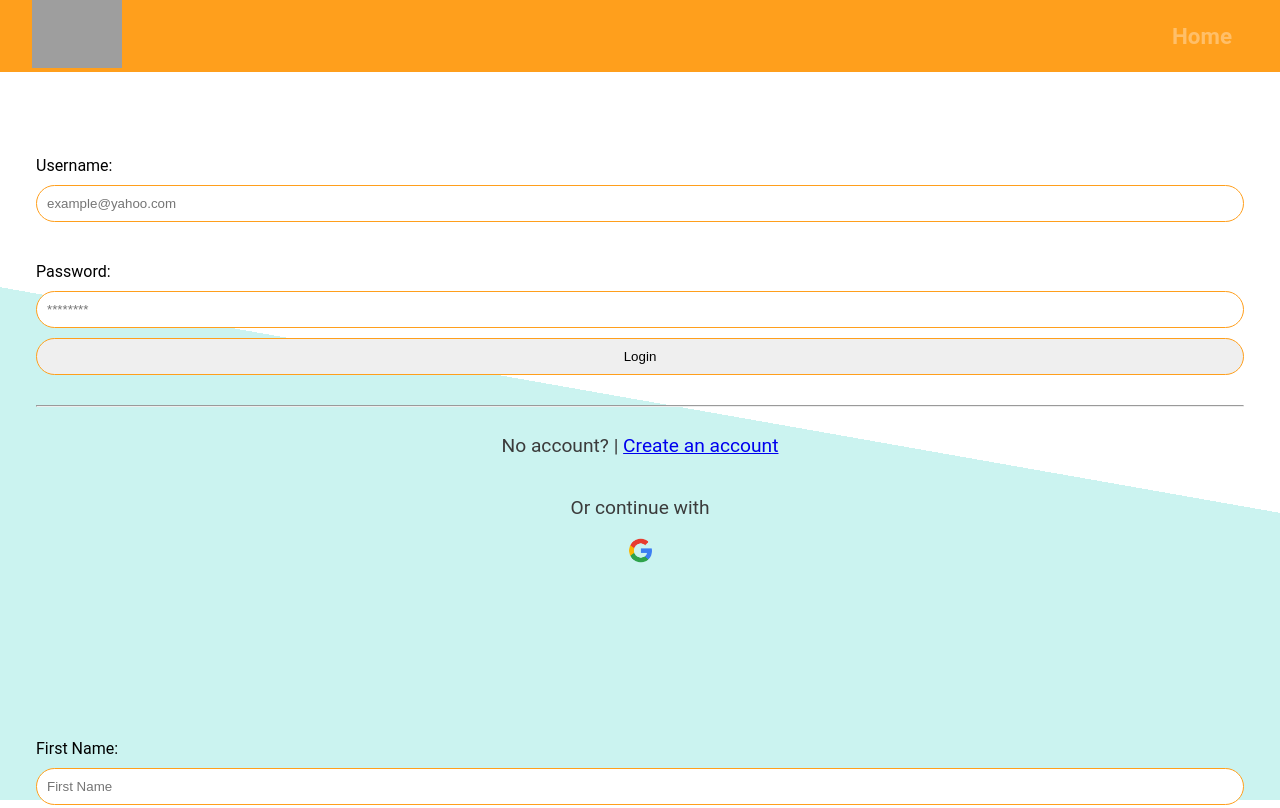
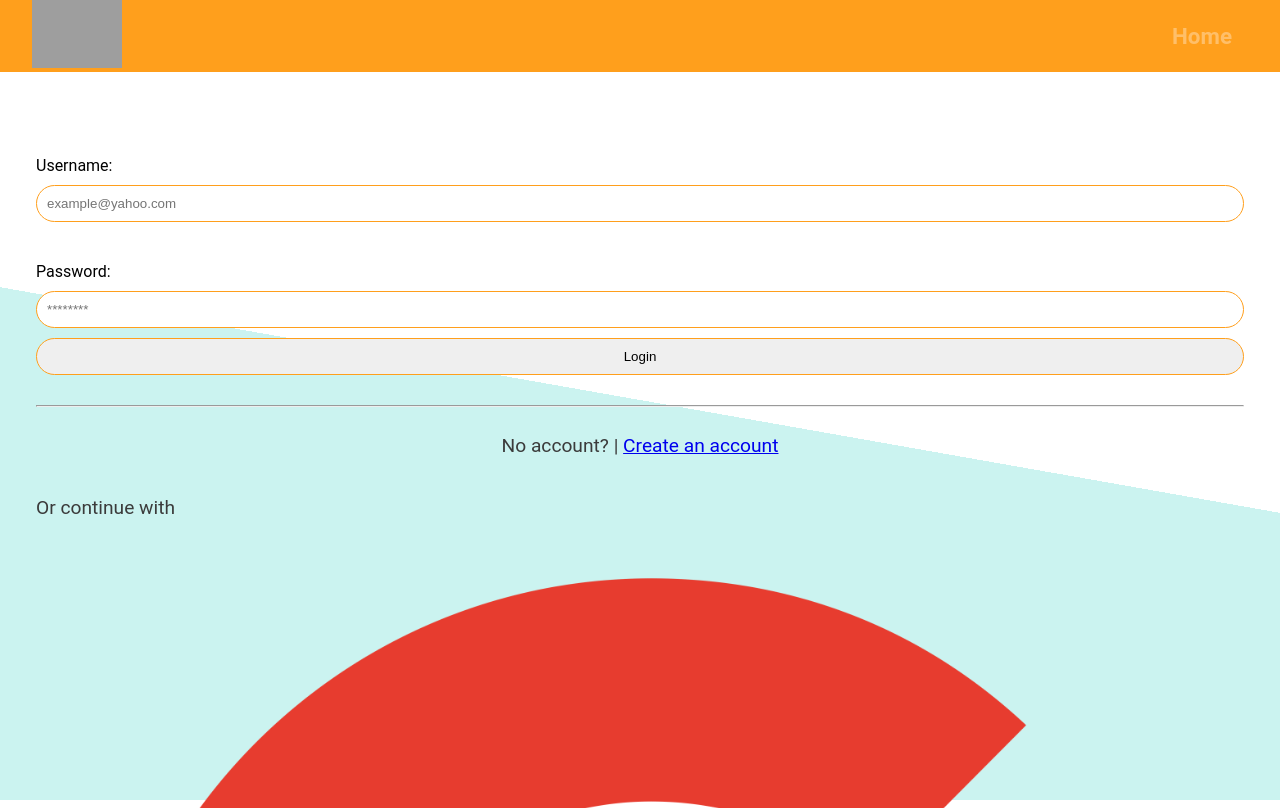
Before and after one commit to Dark12Phantom/EquityFinance, a plain HTML site: page login-register.html in a window 1280 px wide. Shown: the top 808 px of the page. Drawn offline with Linux system fonts and the light colour scheme; grey boxes are pictures that could not be loaded.

Commit message:
Update login-page.css

```diff
--- a/css/login-page.css
+++ b/css/login-page.css
@@ -1,7 +1,3 @@
-.continue img {
-    width: 25px;
-}
-
 .login,
 .register {
     display: flex;
@@ -36,8 +32,7 @@ hr {
     margin-top: 30px;
 }
 
-form .ask,
-form .continue {
+form .ask {
     display: flex;
     align-items: center;
     justify-content: center;
```
